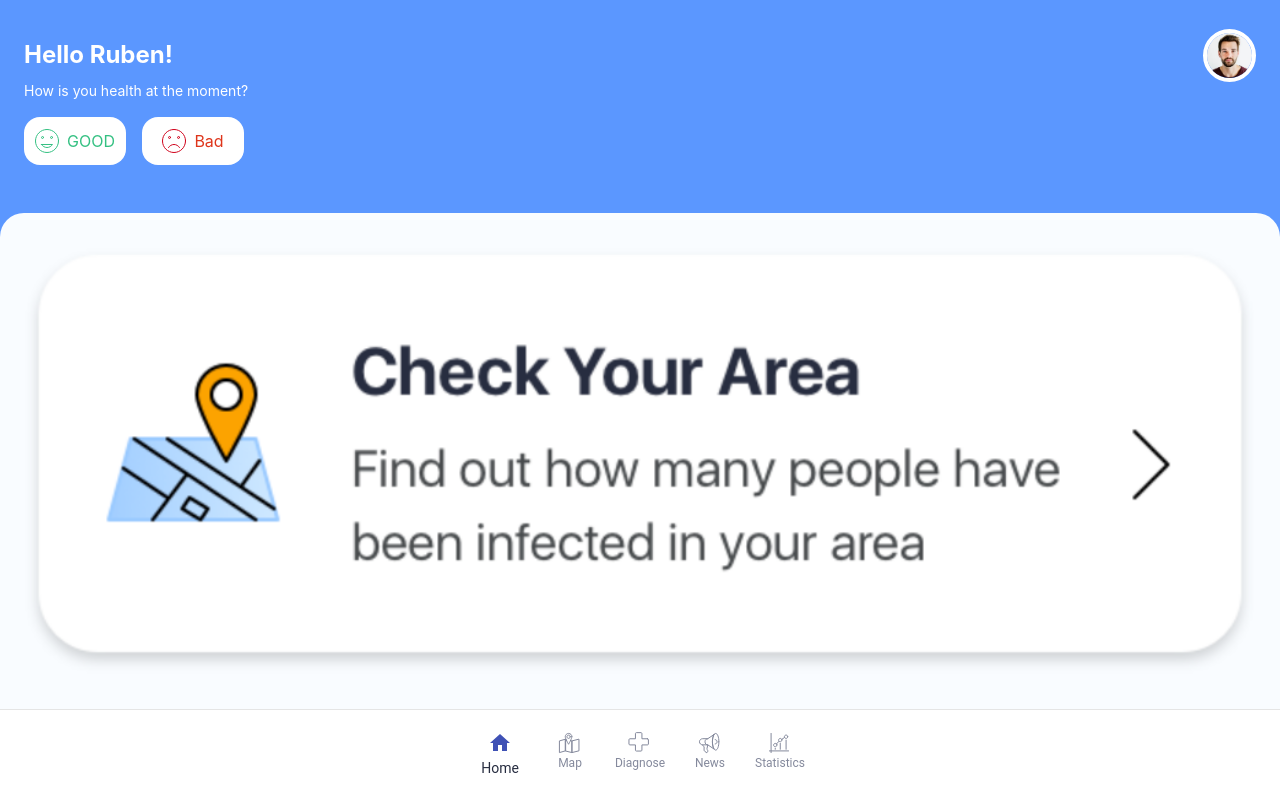
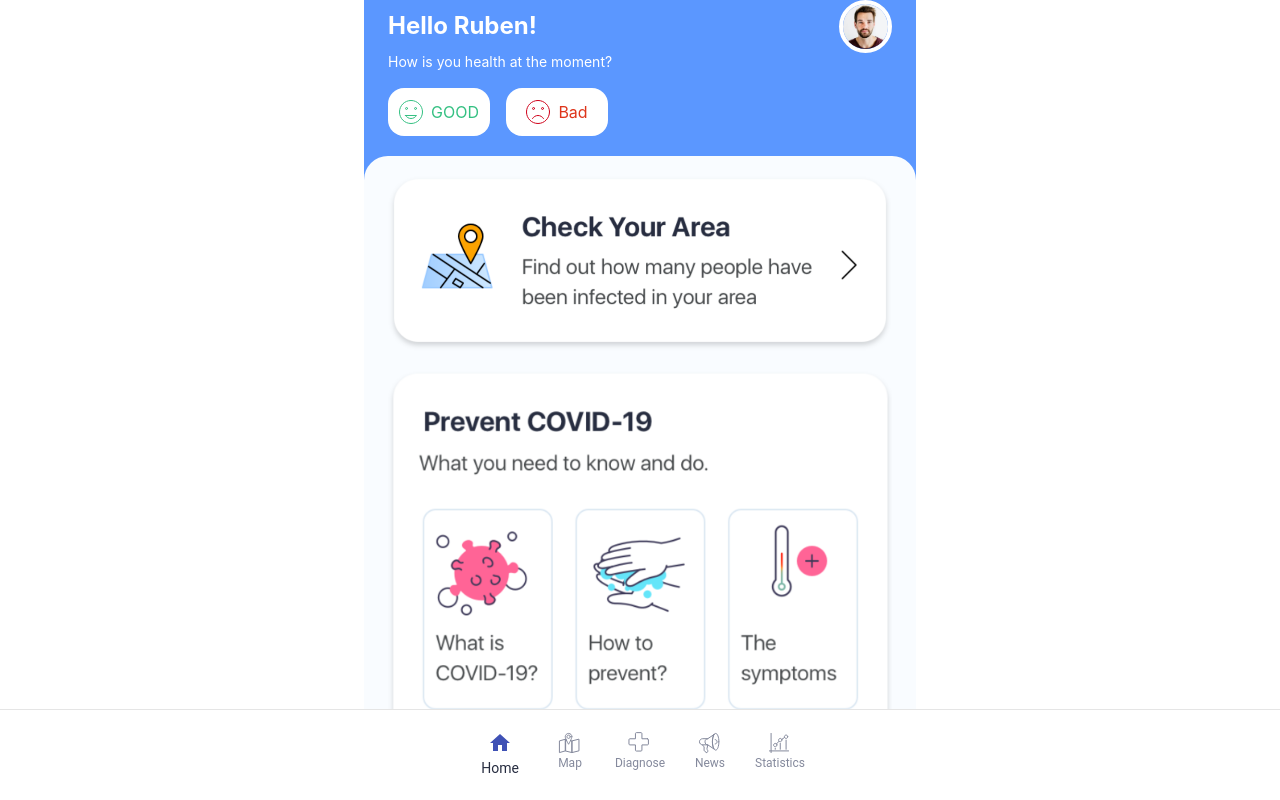
Before and after one commit to relumesaros/pandemic-proximity, a React app: page /statistics in a window 1280 px wide. Built offline with nearby package versions, Linux system fonts and the light colour scheme.

Commit message:
add material ui Container to homepage

```diff
--- a/src/components/Home.jsx
+++ b/src/components/Home.jsx
@@ -1,6 +1,7 @@
 import React from 'react';
 import styled from 'styled-components';
 import { Link } from 'react-router-dom';
+import Container from '@material-ui/core/Container';
 import profileImageSrc from '../assests/profile.jpg';
 import checkYourAreaSrc from '../assests/checkYourArea.png';
 import preventCovid from '../assests/preventCovid.png';
@@ -105,6 +106,7 @@ const HomeFooterWrapper = styled.div`
 
 const Home = () => {
   return (
+    <Container maxWidth="sm">
       <HomeWrapper>
         <HomeStatusWrapper>
           <HomeStatusContentWrapper>
@@ -141,6 +143,7 @@ const Home = () => {
           </Link>
         </HomeFooterWrapper>
       </HomeWrapper>
+    </Container>
   );
 };
 
```
Lines whose indentation alone changed are shown as unchanged.
